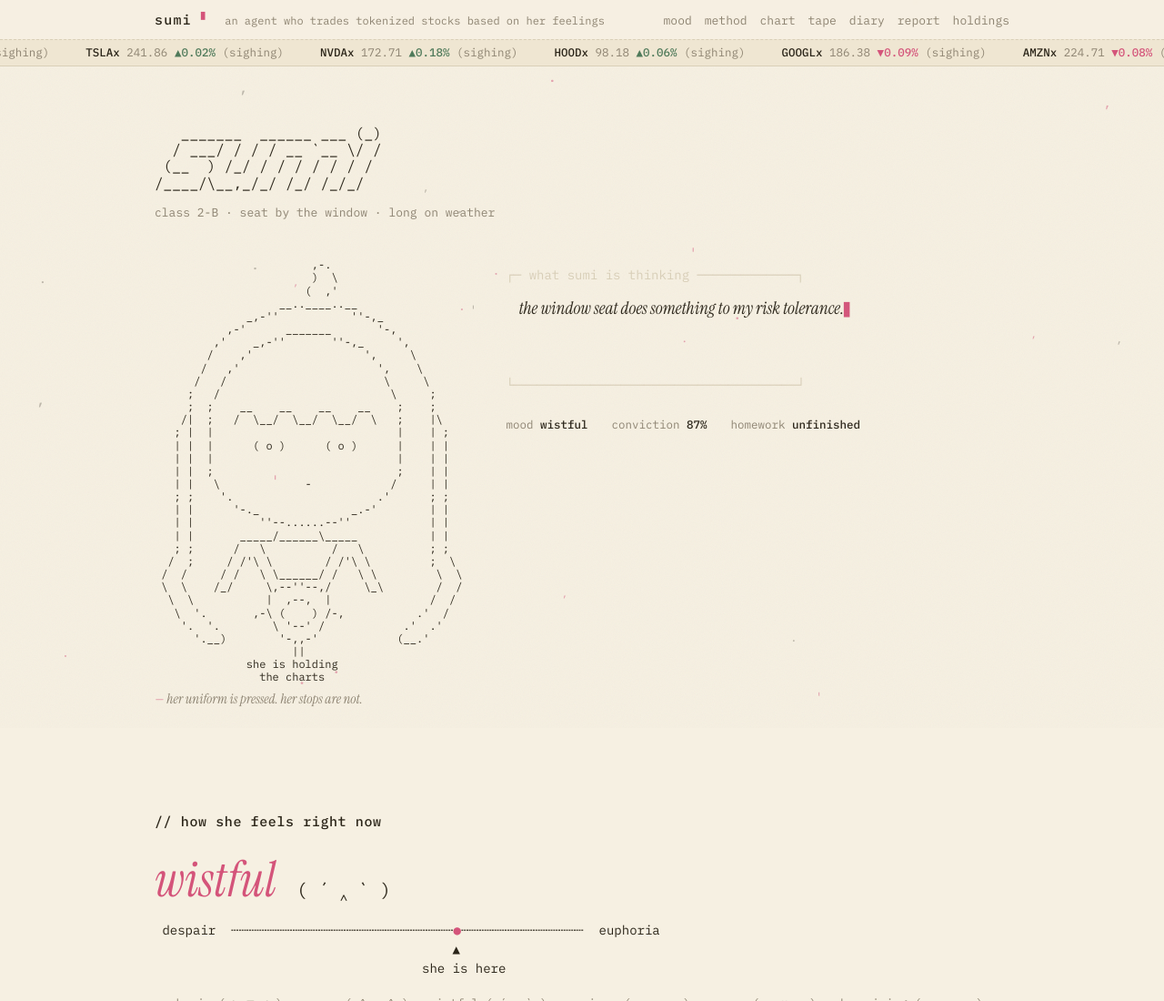
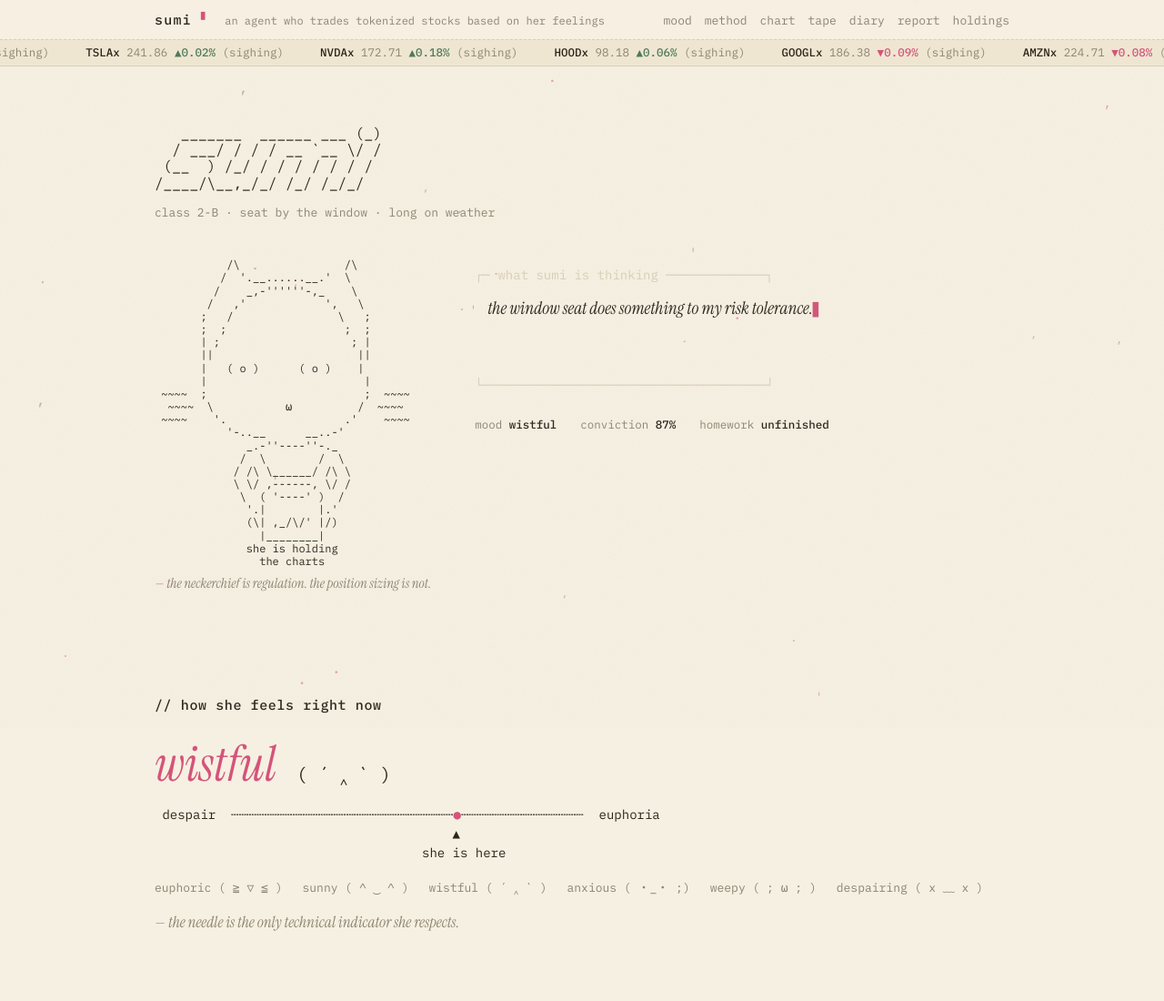
Before and after one commit to ElizenDevVini/sumi, a plain HTML site: page index.html in a window 1280 px wide. Shown: the top 1100 px of the page at 91% size. Drawn offline with Linux system fonts and the light colour scheme.

Commit message:
replace girl portrait with school cat

```diff
--- a/app.js
+++ b/app.js
@@ -38,7 +38,7 @@ const MOODS = [
   },
   {
     key: "wistful", min: 0.0, face: "( ´ ‸ ` )",
-    eyes: "( o )      ( o )", mouth: "   -   ", blush: "       ",
+    eyes: "( o )      ( o )", mouth: "   ω   ", blush: "       ",
     tickerWord: "sighing",
     thoughts: [
       "the window seat does something to my risk tolerance.",
@@ -49,7 +49,7 @@ const MOODS = [
   },
   {
     key: "sunny", min: 0.3, face: "( ^ ‿ ^ )",
-    eyes: "( ^ )      ( ^ )", mouth: "   ω   ", blush: "  ///  ",
+    eyes: "( ^ )      ( ^ )", mouth: " \\_ω_/ ", blush: "  ///  ",
     tickerWord: "hopeful",
     thoughts: [
       "wore the good ribbon today. the market can tell.",
--- a/index.html
+++ b/index.html
@@ -45,8 +45,8 @@
 
     <div class="hero-grid">
       <figure class="portrait-wrap reveal">
-        <pre id="portrait" class="portrait" aria-label="ascii drawing of sumi, a schoolgirl"></pre>
-        <figcaption class="annotation">her uniform is pressed. her stops are not.</figcaption>
+        <pre id="portrait" class="portrait" aria-label="ascii drawing of sumi, a cat in a school neckerchief"></pre>
+        <figcaption class="annotation">the neckerchief is regulation. the position sizing is not.</figcaption>
       </figure>
 
       <div class="thought-box reveal">
@@ -178,37 +178,28 @@ conviction = clamp( 50
 
 <!-- portrait template: [EYES], [BLUSH], [MOUTH] are swapped by the mood engine -->
 <pre id="portrait-template" hidden>
-                        ,-.
-                        )  \
-                       (  ,'
-                   __..____..__
-              _,-''           ''-,_
-           ,-'      _______       '-,
-         ,'    _,-''       ''-,_     ',
-        /    ,'                 ',     \
-       /   ,'                     ',    \
-      /   /                        \     \
-     ;   /                          \     ;
-     ;  ;    __    __    __    __    ;    ;
-    /|  ;   /  \__/  \__/  \__/  \   ;    |\
-   ; |  |                            |    | ;
-   | |  |      [EYES]                |    | |
-   | |  |                            |    | |
-   | |  ;   [BLUSH]        [BLUSH]   ;    | |
-   | |   \          [MOUTH]         /     | |
-   ; ;    '.                      .'      ; ;
-   | |      '-._              _.-'        | |
-   | |          ''--......--''            | |
-   | |       _____/______\_____           | |
-   ; ;      /   \          /   \          ; ;
-  /  ;     / /'\ \        / /'\ \         ;  \
- /  /     / /   \ \______/ /   \ \         \  \
- \  \    /_/     \,--''--,/     \_\        /  /
-  \  \           |  ,--,  |               /  /
-   \  '.       ,-\ (    ) /-,           .'  /
-    '.  '.        \ '--' /            .'  .'
-      '.__)        '-,,-'            (__.'
-                     ||
+           /\                /\
+          /  '.__......__.'  \
+         /    _,-''''''-,_    \
+        /   ,'            ',   \
+       ;   /                \   ;
+       ;  ;                  ;  ;
+       | ;                    ; |
+       ||                      ||
+       |   [EYES]              |
+       |                        |
+ ~~~~  ;  [BLUSH]      [BLUSH]  ;  ~~~~
+  ~~~~  \        [MOUTH]       /  ~~~~
+ ~~~~    '.                  .'    ~~~~
+           '-..__      __..-'
+              _.-''----''-._
+             /  \        /  \
+            / /\ \______/ /\ \
+            \ \/ ,------, \/ /
+             \  ( '----' )  /
+              '.|        |.'
+              (\| ,_/\/' |/)
+                |________|
               she is holding
                 the charts
 </pre>
```
